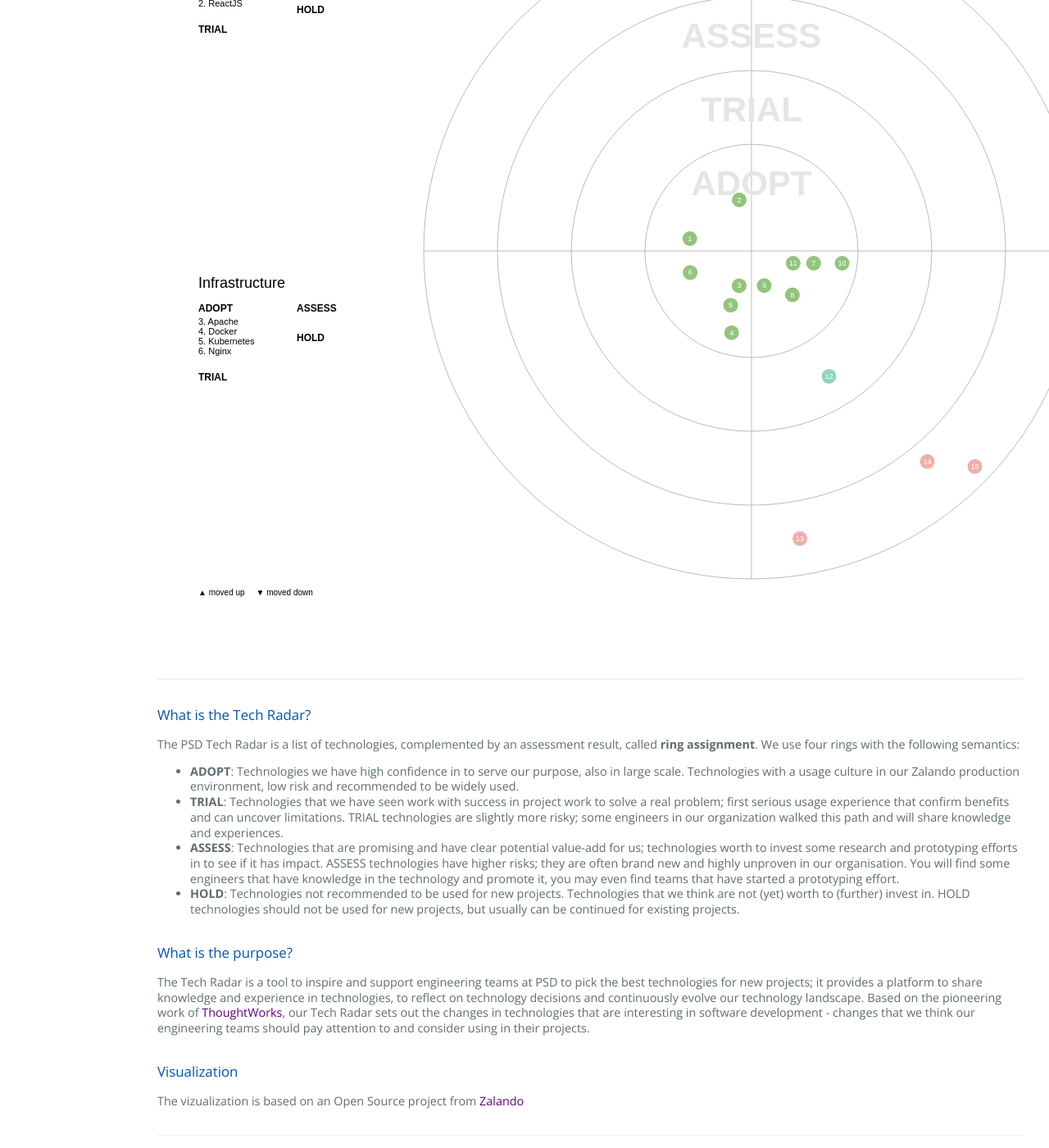
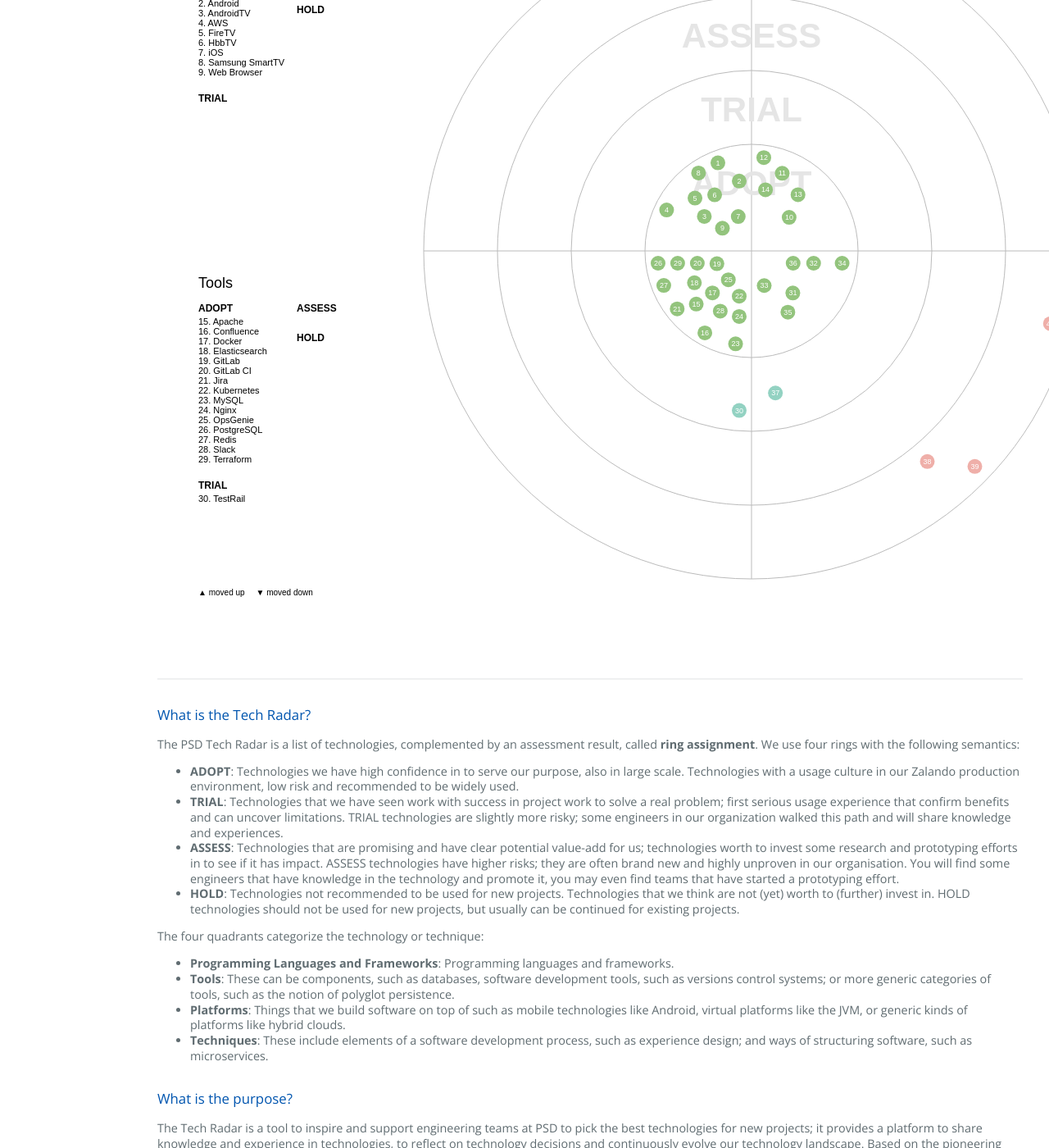
Before and after one commit to croedel/PSD-blog, a Jekyll site: the page built from radar.md, in a window 1280 px wide and 1400 px high, scrolled down 324 px. Shown: the whole window at 82% size. Built offline with Jekyll 4.4.1, drawn with Linux system fonts in a browser that asks for light colours; some of the changed text lies outside the part shown.

Commit message:
radar data

```diff
--- a/_data/tech_radar.yml
+++ b/_data/tech_radar.yml
@@ -1,5 +1,5 @@
 # ------------------------------
-# Languages
+# Languages & Frameworks
 - quadrant: 0
   rings:
     - ring: 0 # Adopt
@@ -12,9 +12,10 @@
           moved: 0
         - label: TypeScript
           moved: 0
-        - label: GraphQL
+        - label: Node.js
           moved: 0
-
+        - label: ReactJS
+          moved: 0
 
     - ring: 1 # Trial
       items:
@@ -34,7 +35,7 @@
           moved: 0
 
 # ------------------------------
-# Infrastructure
+# Tools
 - quadrant: 1
   rings:
     - ring: 0 # Adopt
@@ -47,9 +48,33 @@
           moved: 0
         - label: Nginx
           moved: 0
+        - label: Elasticsearch
+          moved: 0
+        - label: Redis
+          moved: 0
+        - label: PostgreSQL
+          moved: 0
+        - label: MySQL
+          moved: 0
+        - label: GitLab
+          moved: 0
+        - label: GitLab CI
+          moved: 0
+        - label: Confluence
+          moved: 0
+        - label: Jira
+          moved: 0
+        - label: Slack
+          moved: 0
+        - label: OpsGenie
+          moved: 0
+        - label: Terraform
+          moved: 0
 
     - ring: 1 # Trial
       items:
+        - label: TestRail
+          moved: 0
 
     - ring: 2 # Assess
       items:
@@ -58,14 +83,28 @@
       items:
 
 # ------------------------------
-# Frameworks
+# Platforms
 - quadrant: 2
   rings:
     - ring: 0 # Adopt
       items:
-        - label: Node.js
+        - label: Web Browser
           moved: 0
-        - label: ReactJS
+        - label: Android
+          moved: 0
+        - label: iOS
+          moved: 0
+        - label: AWS
+          moved: 0
+        - label: HbbTV
+          moved: 0
+        - label: Samsung SmartTV
+          moved: 0
+        - label: FireTV
+          moved: 0
+        - label: AndroidTV
+          moved: 0
+        - label: Akamai
           moved: 0
 
     - ring: 1 # Trial
@@ -78,32 +117,21 @@
       items:
 
 # ------------------------------
-# Data Management
+# Techniques
 - quadrant: 3
   rings:
     - ring: 0 # Adopt
       items:
-        - label: AWS S3
+        - label: Microservices
           moved: 0
-        - label: AWS RDS
+        - label: Agile
           moved: 0
-        - label: AWS SNS
+        - label: GraphQL
           moved: 0
-        - label: AWS SQS
+        - label: REST
           moved: 0
-        - label: AWS DynamoDB
+        - label: CI/CD
           moved: 0
-        - label: Elasticsearch
-          moved: 0
-        - label: Redis
-          moved: 0
-        - label: PostgreSQL
-          moved: 0
-        - label: MySQL
-          moved: 0
-        - label:
-          moved: 0
-      items:
 
     - ring: 1 # Trial
       items:
--- a/radar.md
+++ b/radar.md
@@ -17,10 +17,10 @@ radar_visualization({
   },
   title: "PSD Tech Radar",
   quadrants: [
-    { name: "Languages" },
-    { name: "Infrastructure" },
-    { name: "Frameworks" },
-    { name: "Data Management" }
+    { name: "Languages & Frameworks" },
+    { name: "Tools" },
+    { name: "Platforms" },
+    { name: "Techniques" }
   ],
   rings: [
     { name: "ADOPT", color: "#93c47d" },
@@ -68,6 +68,13 @@ The PSD Tech Radar is a list of technologies, complemented by an assessment resu
 * **ASSESS**: Technologies that are promising and have clear potential value-add for us; technologies worth to invest some research and prototyping efforts in to see if it has impact. ASSESS technologies have higher risks; they are often brand new and highly unproven in our organisation. You will find some engineers that have knowledge in the technology and promote it, you may even find teams that have started a prototyping effort.
 * **HOLD**: Technologies not recommended to be used for new projects. Technologies that we think are not (yet) worth to (further) invest in. HOLD technologies should not be used for new projects, but usually can be continued for existing projects.
 
+The four quadrants categorize the technology or technique:
+* **Programming Languages and Frameworks**: Programming languages and frameworks.
+* **Tools**: These can be components, such as databases, software development tools, such as versions control systems; or more generic categories of tools, such as the notion of polyglot persistence.
+* **Platforms**: Things that we build software on top of such as mobile technologies like Android, virtual platforms like the JVM, or generic kinds of platforms like hybrid clouds.
+* **Techniques**: These include elements of a software development process, such as experience design; and ways of structuring software, such as microservices.
+
+
 ### What is the purpose?
 
 The Tech Radar is a tool to inspire and support engineering teams at PSD to pick the best technologies for new projects; it provides a platform to share knowledge and experience in technologies, to reflect on technology decisions and continuously evolve our technology landscape. Based on the pioneering work of [ThoughtWorks](https://www.thoughtworks.com/radar), our Tech Radar sets out the changes in technologies that are interesting in software development - changes that we think our engineering teams should pay attention to and consider using in their projects.
```
